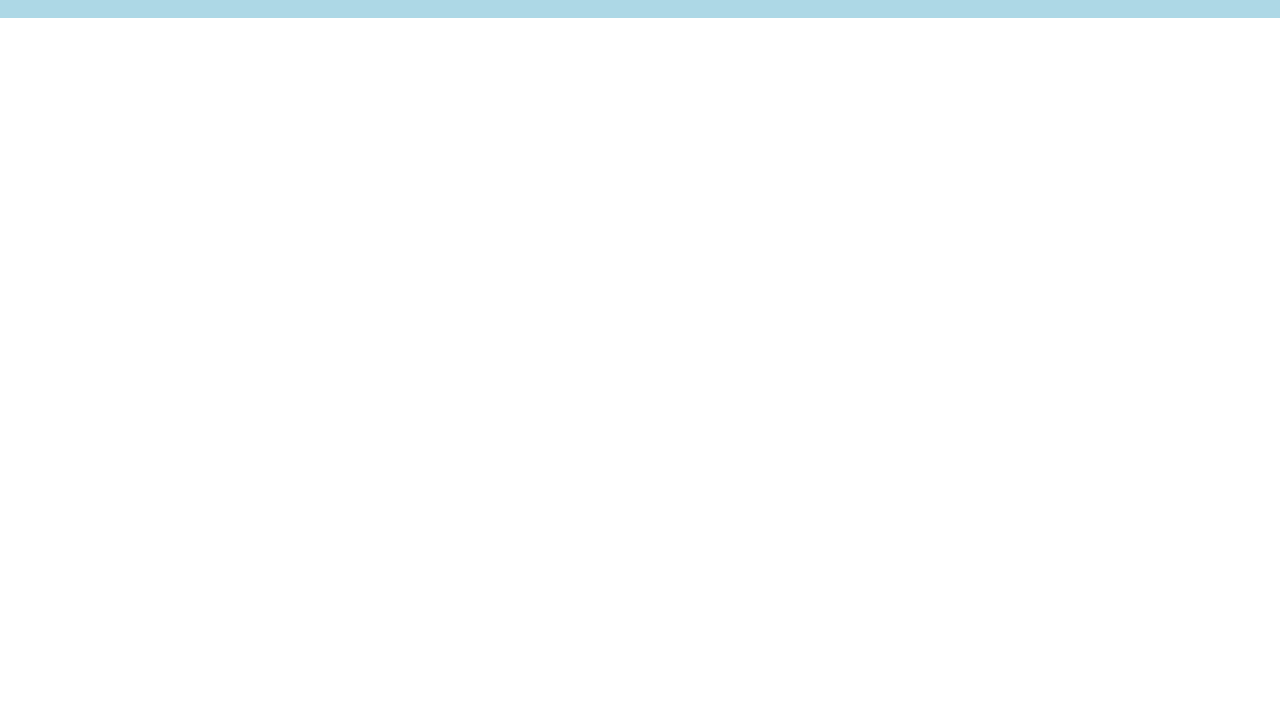
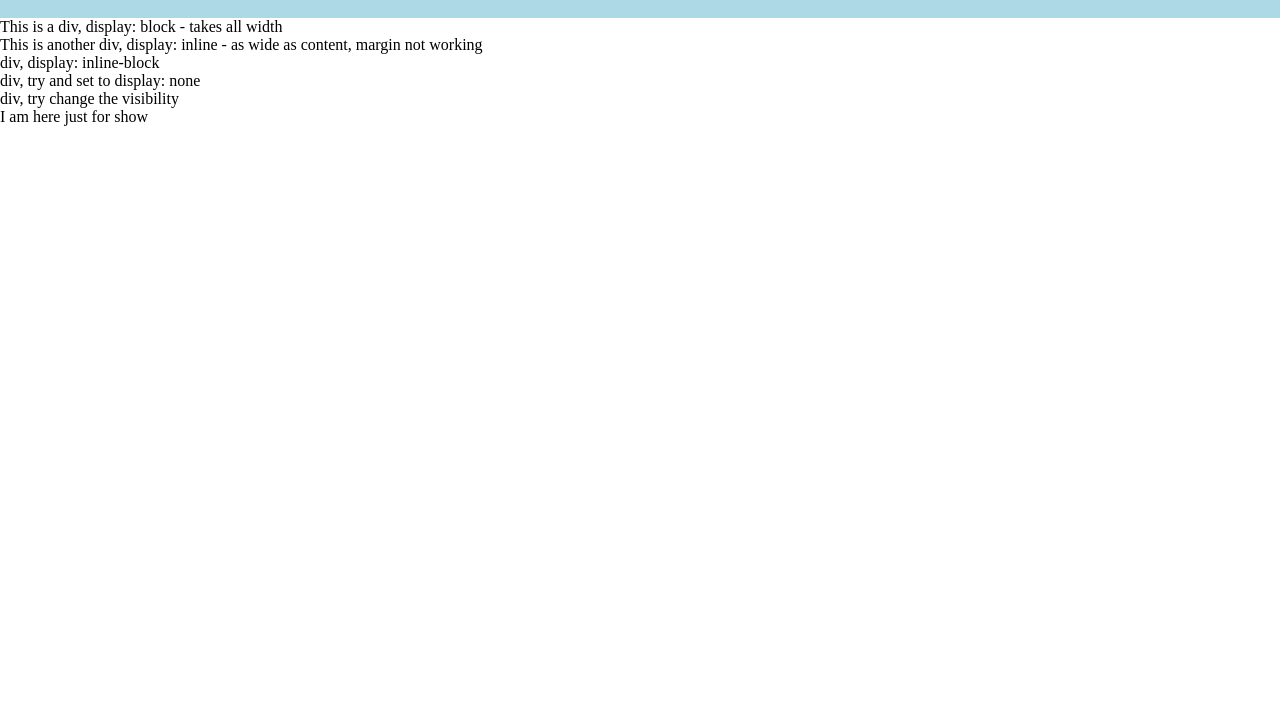
Before and after one commit to diamdesign/css-basics, a plain HTML site: page display.html in a window 1280 px wide. Shown: the part 77-800 px from the top of the page. Drawn offline with Linux system fonts and the light colour scheme.

Commit message:
Updating

```diff
--- a/display.html
+++ b/display.html
@@ -16,5 +16,21 @@
 				<a href="position.html">Position</a>
 			</nav>
 		</header>
+		<main>
+			<!-- div is a non-semantic element, it's just a anonymous container for other html elements. -->
+			<div class="box-1">
+				This is a div, display: block - takes all width
+			</div>
+			<div class="box-2">
+				This is another div, display: inline - as wide as content,
+				margin not working
+			</div>
+
+			<!-- this div will get both block and inline features. As wide as content but margin works. -->
+			<div class="box-3">div, display: inline-block</div>
+			<div class="box-4">div, try and set to display: none</div>
+			<div class="box-5">div, try change the visibility</div>
+			<div class="box-6">I am here just for show</div>
+		</main>
 	</body>
 </html>
```
Also changed, not shown: index.html (+10 -0 lines).
